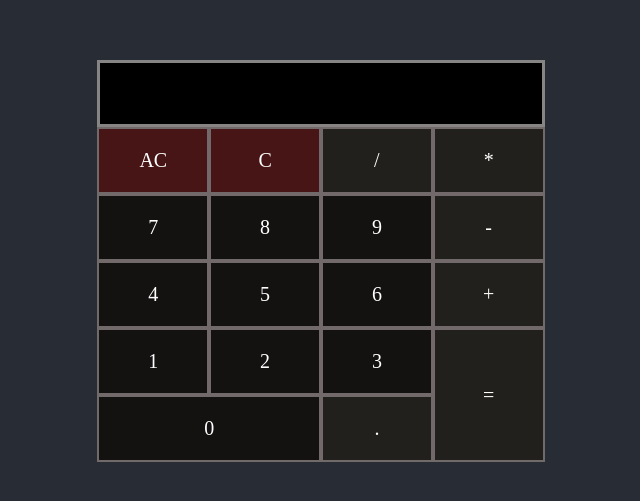
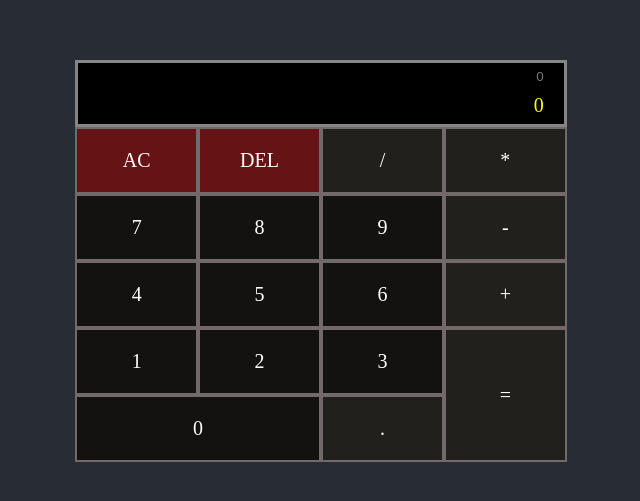
Before and after one commit to didi-devs/javascript-calculator-fcc, a React (Create React App) app: page / in a window 1280 px wide. Shown: the part 139-640 px from the top of the page, without its empty margins (319-959 px from the left). Built offline with nearby package versions, Linux system fonts and the light colour scheme.

Commit message:
clear function add

```diff
--- a/src/App.css
+++ b/src/App.css
@@ -17,7 +17,7 @@
 
 }
 
-.grid{
+.grid {
   display: grid;
   grid-template-columns: 1fr 1fr 1fr 1fr;
   grid-template-rows: 1fr 1fr 1fr 1fr 1fr 1fr;
@@ -32,7 +32,7 @@
 
 }
 
-.padButton{
+.padButton {
   display: flex;
   justify-content: center;
   align-items: center;
@@ -42,24 +42,41 @@
   border: 2px solid rgb(114, 106, 106);
   cursor: pointer;
   font-size: 20px;
+
 }
 
-.operator{
+.operator {
   background-color: rgb(34, 32, 29);
 }
-.dark-gray{
+
+.dark-gray {
   background-color: #141111;
 }
 
-.orange{
-   background-color: rgba(85, 13, 13, 0.72);
+.orange {
+  background-color: rgba(127, 10, 10, 0.72);
 }
-.dis{
+
+.total {
+  padding: 5px 20px;
+  color: yellow;
+}
+
+.dis {
   grid-area: dis;
   background-color: black;
-  text-align:right;
+  text-align: right;
   font-size: 20px;
   border: 3px solid rgb(135, 132, 132);
+}
+
+.dis input{
+  width:100px;
+  color:white;
+  padding: 5px 20px;
+  text-align: right;
+  background-color: #000000;
+  border: none;
 }
 
 .zero {
--- a/src/App.js
+++ b/src/App.js
@@ -1,31 +1,88 @@
-
-import './App.css';
+import "./App.css";
+import React from "react";
 
 function App() {
+  const [expression, setExpression] = React.useState("");
+  const [answer, setAnswer] = React.useState(0);
+
+  const display = (symbol) => {
+    setExpression((prev) => prev + symbol);
+  };
+
+  const calculate = () => {
+    setAnswer(eval(expression));
+  };
+
+  const allClear = () => {
+    setExpression("");
+    setAnswer(0);
+  };
+  const clear = () => {
+
+  };
+
   return (
     <div className="container">
       <div className="grid">
-        <div className="dis "></div>
-        <div className="padButton AC orange">AC</div>
-        <div className="padButton C orange">C</div>
-        <div className="padButton div operator">/</div>
-        <div className="padButton times operator">*</div>
-        <div className="padButton seven dark-gray">7</div>
-        <div className="padButton eight dark-gray">8</div>
-        <div className="padButton nine dark-gray">9</div>
-        <div className="padButton minus operator">-</div>
-        <div className="padButton four dark-gray">4</div>
-        <div className="padButton five dark-gray">5</div>
-        <div className="padButton six dark-gray">6</div>
-        <div className="padButton plus operator">+</div>
-        <div className="padButton one dark-gray">1</div>
-        <div className="padButton two dark-gray">2</div>
-        <div className="padButton three dark-gray">3</div>
-        <div className="padButton equal operator">=</div>
-        <div className="padButton zero dark-gray">0</div>
-        <div className="padButton dot operator">.</div>
-
+        <div className="dis">
+          <input type="text" value={expression} placeholder="0" disabled />
+          <div className="total">{answer}</div>
         </div>
+        <div onClick={allClear} className="padButton AC orange">
+          AC
+        </div>
+        <div onClick={clear} className="padButton DEL orange">
+          DEL
+        </div>
+        <div onClick={() => display("/")} className="padButton div operator">
+          /
+        </div>
+        <div onClick={() => display("*")} className="padButton times operator">
+          *
+        </div>
+        <div onClick={() => display("7")} className="padButton seven dark-gray">
+          7
+        </div>
+        <div onClick={() => display("8")} className="padButton eight dark-gray">
+          8
+        </div>
+        <div onClick={() => display("9")} className="padButton nine dark-gray">
+          9
+        </div>
+        <div onClick={() => display("-")} className="padButton minus operator">
+          -
+        </div>
+        <div onClick={() => display("4")} className="padButton four dark-gray">
+          4
+        </div>
+        <div onClick={() => display("5")} className="padButton five dark-gray">
+          5
+        </div>
+        <div onClick={() => display("6")} className="padButton six dark-gray">
+          6
+        </div>
+        <div onClick={() => display("+")} className="padButton plus operator">
+          +
+        </div>
+        <div onClick={() => display("1")} className="padButton one dark-gray">
+          1
+        </div>
+        <div onClick={() => display("2")} className="padButton two dark-gray">
+          2
+        </div>
+        <div onClick={() => display("3")} className="padButton three dark-gray">
+          3
+        </div>
+        <div onClick={calculate} className="padButton equal operator">
+          =
+        </div>
+        <div onClick={() => display("7")} className="padButton zero dark-gray">
+          0
+        </div>
+        <div onClick={() => display(".")} className="padButton dot operator">
+          .
+        </div>
+      </div>
     </div>
   );
 }
```
Lines whose indentation alone changed are shown as unchanged.
